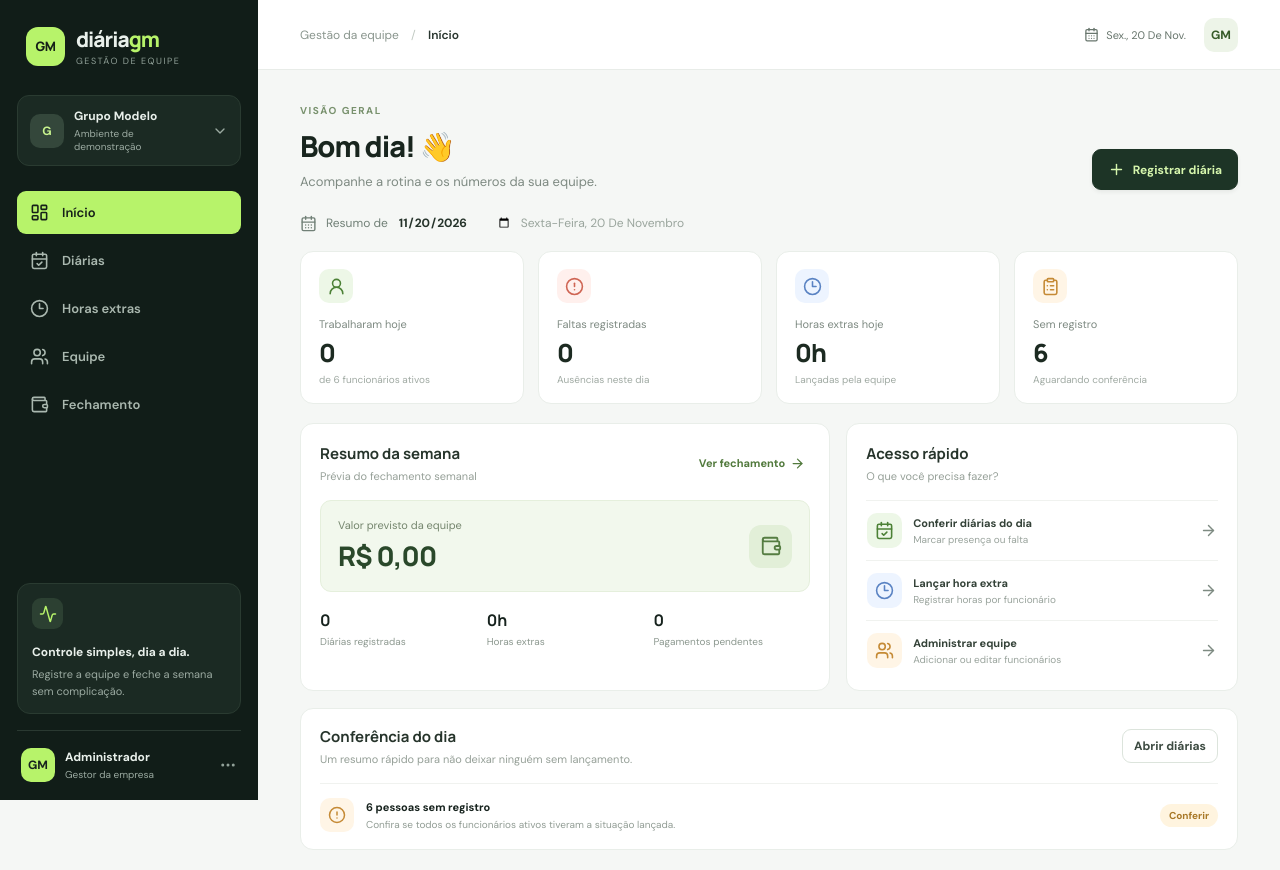
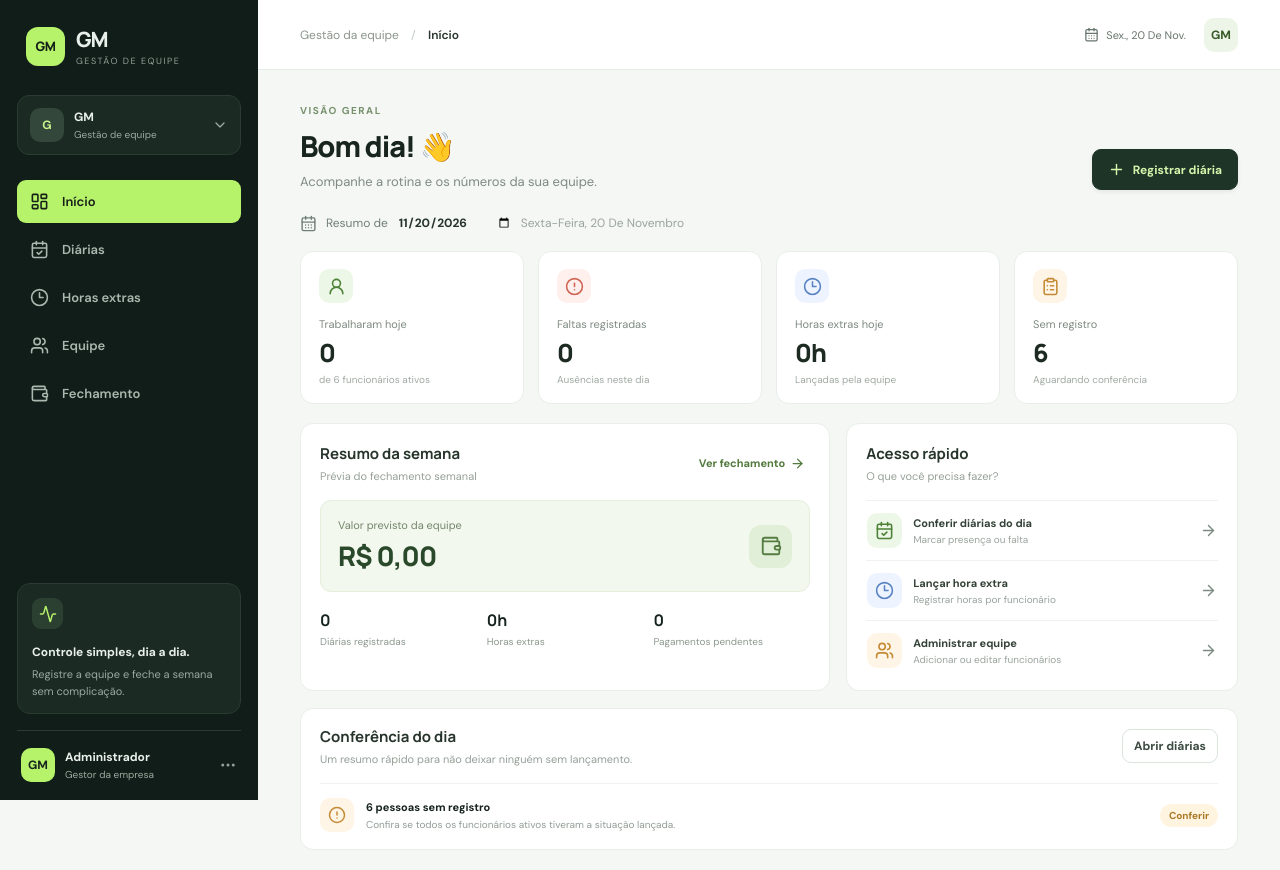
Before and after one commit to diigopiress-a11y/financeiro-GM, a React (Vite) app: page / in a window 1280 px wide. Shown: the top 870 px of the page. Built offline with nearby package versions, Linux system fonts and the light colour scheme.

Commit message:
Apply GM company branding to app header

```diff
--- a/src/App.tsx
+++ b/src/App.tsx
@@ -115,14 +115,14 @@ function App() {
 
   return <div className="app-shell">
     <aside className="sidebar">
-      <div className="brand"><div className="brand-mark">GM</div><div><strong>diária<span>gm</span></strong><small>GESTÃO DE EQUIPE</small></div></div>
-      <div className="company-switch"><div className="company-avatar">G</div><div><b>Grupo Modelo</b><small>Ambiente de demonstração</small></div><ChevronDown size={16}/></div>
+      <div className="brand"><div className="brand-mark">GM</div><div><strong>GM</strong><small>GESTÃO DE EQUIPE</small></div></div>
+      <div className="company-switch"><div className="company-avatar">G</div><div><b>GM</b><small>Gestão de equipe</small></div><ChevronDown size={16}/></div>
       <nav className="side-nav">{nav.map(item => <button key={item.id} className={tab === item.id ? "nav-item active" : "nav-item"} onClick={() => setTab(item.id)}><item.icon size={19}/>{item.label}</button>)}</nav>
       <div className="sidebar-bottom"><div className="help-card"><div className="help-icon"><Activity size={18}/></div><b>Controle simples, dia a dia.</b><p>Registre a equipe e feche a semana sem complicação.</p></div><div className="profile"><div className="profile-avatar">GM</div><div><b>Administrador</b><small>Gestor da empresa</small></div><MoreHorizontal size={18}/></div></div>
     </aside>
 
     <main className="main-content">
-      <header className="topbar"><div className="mobile-brand"><div className="brand-mark">GM</div><strong>diária<span>gm</span></strong></div><div className="breadcrumb">Gestão da equipe <span>/</span> <b>{title}</b></div><div className="top-actions"><span className="today-label"><CalendarDays size={15}/>{new Date().toLocaleDateString("pt-BR",{weekday:"short",day:"2-digit",month:"short"})}</span><div className="top-avatar">GM</div></div></header>
+      <header className="topbar"><div className="mobile-brand"><div className="brand-mark">GM</div><strong>GM</strong></div><div className="breadcrumb">Gestão da equipe <span>/</span> <b>{title}</b></div><div className="top-actions"><span className="today-label"><CalendarDays size={15}/>{new Date().toLocaleDateString("pt-BR",{weekday:"short",day:"2-digit",month:"short"})}</span><div className="top-avatar">GM</div></div></header>
       <div className="page">
         {tab === "inicio" && <Dashboard employees={activeEmployees} summary={summary} weekTotal={weekTotal} pendingCount={pendingCount} setTab={setTab} selectedDate={selectedDate} setSelectedDate={setSelectedDate} weeklyRows={weeklyRows}/>}
         {tab === "diarias" && <DailyPage employees={activeEmployees} selectedDate={selectedDate} setSelectedDate={setSelectedDate} getStatus={getStatus} setStatus={setStatus} notify={notify}/>}
```
